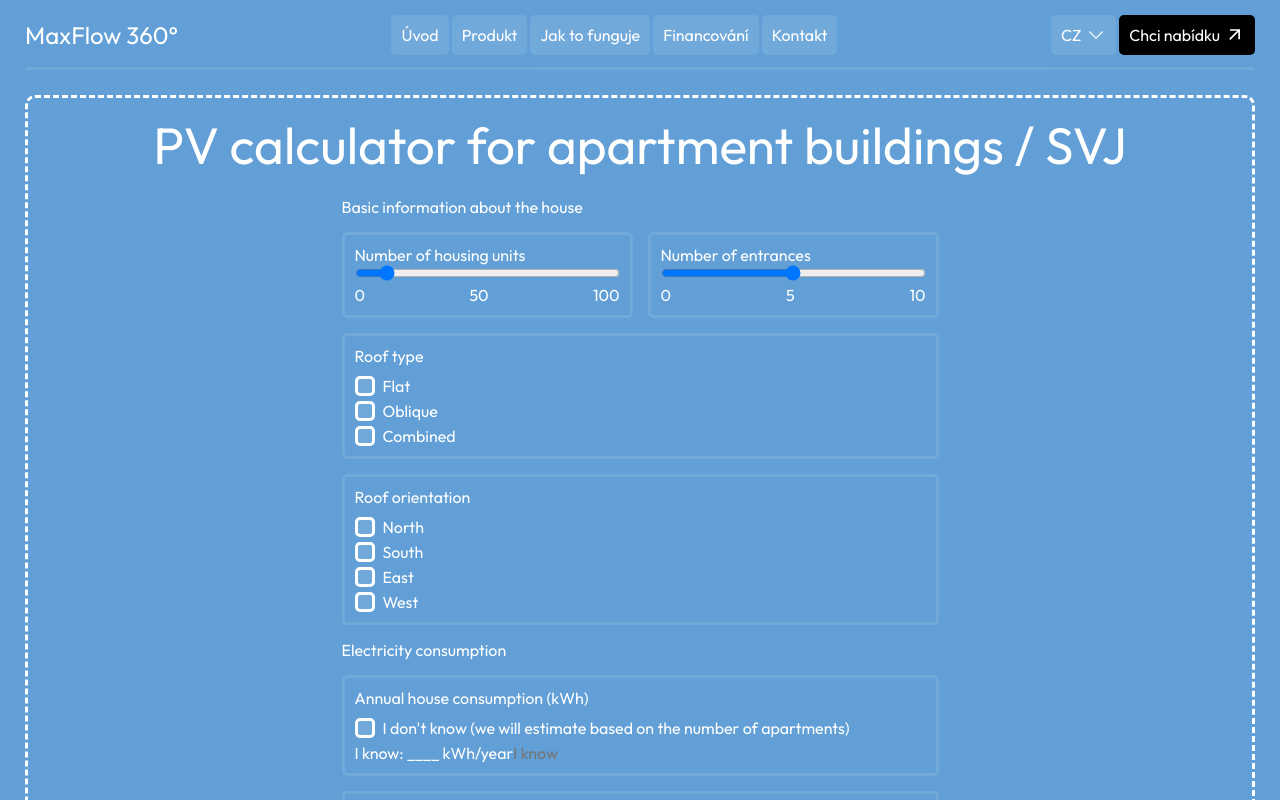
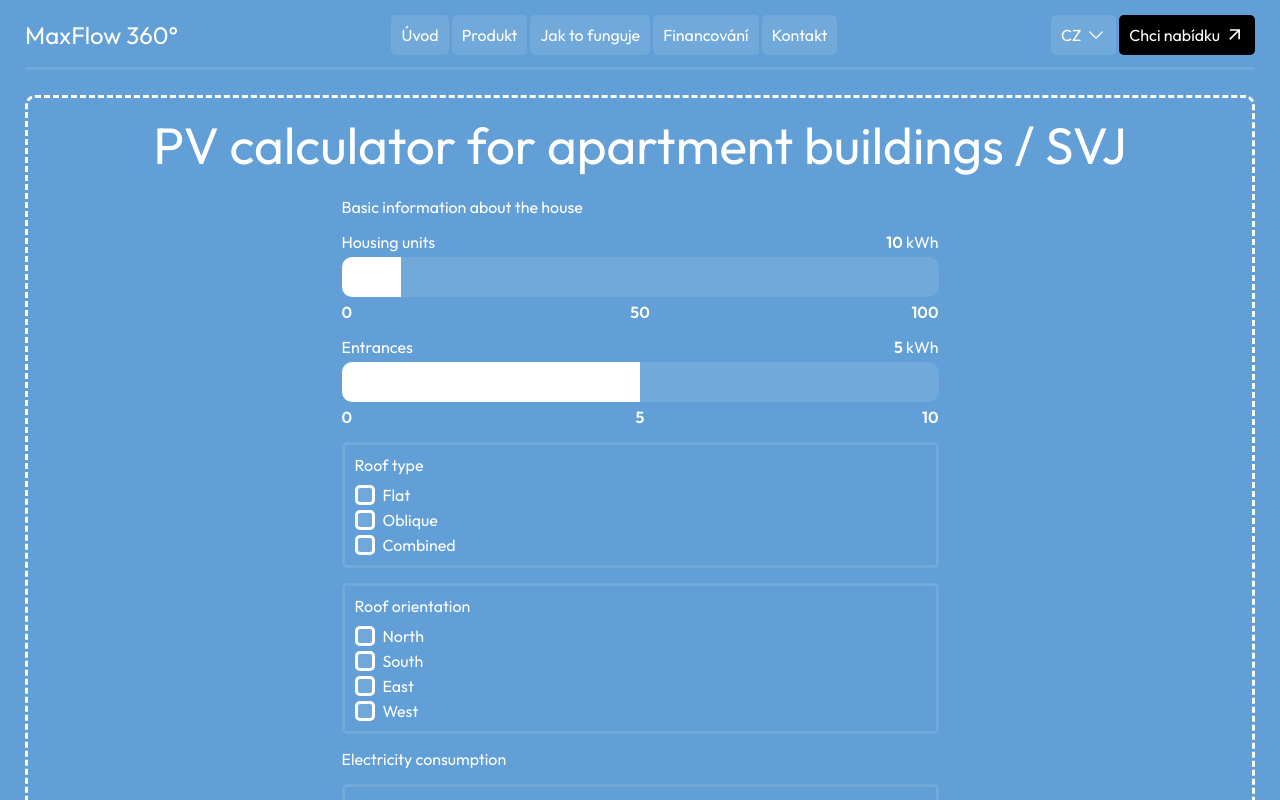
Before and after one commit to stepandordiai/max-flow, a React (Vite) app: page /form-calculator in a window 1280 px wide. Shown: the top 800 px of the page. Built offline with nearby package versions, Linux system fonts and the light colour scheme.

Commit message:
Add Range component

```diff
--- a/src/components/Calculator/Calculator.jsx
+++ b/src/components/Calculator/Calculator.jsx
@@ -1,5 +1,6 @@
 import { useTranslation } from "react-i18next";
 import { useEffect, useState } from "react";
+import Range from "../Range/Range";
 import "./Calculator.scss";
 
 const Calculator = () => {
@@ -35,24 +36,8 @@ const Calculator = () => {
 
 	const year = cena / 2 / usporaAll;
 
-	useEffect(() => {
-		const ranger = document.querySelector(".range");
+	console.log(inputs.batterySize);
 
-		const value = 35;
-		const max = 80;
-		const percent = (value / max) * 100;
-
-		// Initial range width
-		const bgRange = document.querySelector(".bg-range");
-		bgRange.style.width = `${percent}%`;
-
-		ranger.addEventListener("input", (e) => {
-			const value = e.target.value;
-			// TODO:
-			const percent = (value / e.target.max) * 100;
-			document.querySelector(".bg-range").style.width = percent + "%";
-		});
-	}, []);
 	return (
 		<div className="calculator">
 			<h2 className="calculator__title">{t("calculator.title")}</h2>
@@ -109,56 +94,13 @@ const Calculator = () => {
 						/>
 					</div>
 				</div>
-				<div className="calculator__range-wrapper">
-					<label
-						style={{
-							width: "100%",
-							display: "flex",
-							justifyContent: "space-between",
-							alignItems: "center",
-						}}
-						htmlFor="calculator__input4"
-					>
-						<span>{t("calculator.input4")}</span>
-						<span>
-							<span style={{ fontWeight: 600 }}>{inputs.batterySize}</span> kWh
-						</span>
-					</label>
-					<div className="calculator__range-container">
-						<div className="bg-range"></div>
-						<input
-							onChange={handleInputsOnChange}
-							className="range"
-							value={inputs.batterySize}
-							name="batterySize"
-							type="range"
-							min={0}
-							max={80}
-							step={1}
-							id="calculator__input4"
-						/>
-					</div>
-					<div
-						style={{
-							position: "relative",
-							display: "flex",
-							justifyContent: "space-between",
-							fontWeight: 600,
-						}}
-					>
-						<span>0</span>
-						<span
-							style={{
-								position: "absolute",
-								left: "50%",
-								transform: "translateX(-50%)",
-							}}
-						>
-							40
-						</span>
-						<span>80</span>
-					</div>
-				</div>
+				<Range
+					handleInputsOnChange={handleInputsOnChange}
+					value={inputs.batterySize}
+					maxValue={80}
+					name={"batterySize"}
+					label={t("calculator.input4")}
+				/>
 			</div>
 			<div className="calculator__bottom-wrapper">
 				<div className="calculator__bottom-container">
--- a/src/components/Calculator/Calculator.scss
+++ b/src/components/Calculator/Calculator.scss
@@ -45,49 +45,6 @@
 	}
 }
 
-.calculator__range-wrapper {
-	width: 100%;
-	display: flex;
-	justify-content: space-between;
-	flex-direction: column;
-	gap: 5px;
-}
-
-.calculator__range-container {
-	position: relative;
-	overflow: hidden;
-	border-radius: 10px;
-	height: 40px;
-}
-
-.range {
-	-webkit-appearance: none;
-	appearance: none;
-	width: 100%;
-	height: 100%;
-	background: rgba(255, 255, 255, 0.1);
-	border-radius: 10px;
-}
-
-.range::-webkit-slider-thumb {
-	-webkit-appearance: none;
-	appearance: none;
-	height: 40px;
-	// FIXME:
-	width: 40px;
-	box-shadow: none;
-	opacity: 0;
-	cursor: pointer;
-}
-
-.bg-range {
-	background: #fff;
-	position: absolute;
-	height: 60px;
-	width: 0%;
-	pointer-events: none;
-}
-
 .calculator__bottom-wrapper {
 	display: flex;
 	gap: 15px;
--- /dev/null
+++ b/src/components/Range/Range.jsx
@@ -0,0 +1,72 @@
+import "./Range.scss";
+import { useEffect, useRef } from "react";
+import { useTranslation } from "react-i18next";
+
+const Range = ({ handleInputsOnChange, value, maxValue, name, label }) => {
+	const { t } = useTranslation();
+
+	const bgRangeRef = useRef(null);
+
+	useEffect(() => {
+		const percent = (value / maxValue) * 100;
+		if (bgRangeRef.current) {
+			bgRangeRef.current.style.width = `${percent}%`;
+		}
+	}, [value]);
+	return (
+		<>
+			<div className="calculator__range-wrapper">
+				<label
+					style={{
+						width: "100%",
+						display: "flex",
+						justifyContent: "space-between",
+						alignItems: "center",
+					}}
+					htmlFor="calculator__input4"
+				>
+					<span>{label}</span>
+					<span>
+						<span style={{ fontWeight: 600 }}>{value}</span> kWh
+					</span>
+				</label>
+				<div className="calculator__range-container">
+					<div className="bg-range" ref={bgRangeRef}></div>
+					<input
+						onChange={handleInputsOnChange}
+						className="range"
+						value={value}
+						name={name}
+						type="range"
+						min={0}
+						max={maxValue}
+						step={1}
+						id="calculator__input4"
+					/>
+				</div>
+				<div
+					style={{
+						position: "relative",
+						display: "flex",
+						justifyContent: "space-between",
+						fontWeight: 600,
+					}}
+				>
+					<span>0</span>
+					<span
+						style={{
+							position: "absolute",
+							left: "50%",
+							transform: "translateX(-50%)",
+						}}
+					>
+						{maxValue / 2}
+					</span>
+					<span>{maxValue}</span>
+				</div>
+			</div>
+		</>
+	);
+};
+
+export default Range;
--- /dev/null
+++ b/src/components/Range/Range.scss
@@ -0,0 +1,43 @@
+.calculator__range-wrapper {
+	width: 100%;
+	display: flex;
+	justify-content: space-between;
+	flex-direction: column;
+	gap: 5px;
+}
+
+.calculator__range-container {
+	position: relative;
+	overflow: hidden;
+	border-radius: 10px;
+	height: 40px;
+}
+
+.range {
+	-webkit-appearance: none;
+	appearance: none;
+	width: 100%;
+	height: 100%;
+	background: rgba(255, 255, 255, 0.1);
+	border-radius: 10px;
+	-webkit-tap-highlight-color: transparent;
+}
+
+.range::-webkit-slider-thumb {
+	-webkit-appearance: none;
+	appearance: none;
+	height: 40px;
+	// FIXME:
+	width: 40px;
+	box-shadow: none;
+	opacity: 0;
+	cursor: pointer;
+}
+
+.bg-range {
+	background: #fff;
+	position: absolute;
+	height: 60px;
+	width: 0%;
+	pointer-events: none;
+}
--- a/src/pages/FormCalculator/FormCalculator.jsx
+++ b/src/pages/FormCalculator/FormCalculator.jsx
@@ -1,5 +1,6 @@
 import { useState } from "react";
 import "./FormCalculator.scss";
+import Range from "../../components/Range/Range";
 import Checkbox from "../../components/Checkbox/Checkbox";
 
 const FormCalculator = () => {
@@ -19,6 +20,8 @@ const FormCalculator = () => {
 		tel: "",
 	});
 
+	// console.log(inputs.housingUnits);
+
 	const handleChange = (e) => {
 		const { name, type, value, checked } = e.target;
 
@@ -27,8 +30,6 @@ const FormCalculator = () => {
 			[name]: type === "checkbox" ? (checked ? value : "") : value,
 		}));
 	};
-
-	console.log(inputs.roofType);
 
 	return (
 		<div className="form-calculator">
@@ -41,51 +42,21 @@ const FormCalculator = () => {
 				method="POST"
 			>
 				<p>Basic information about the house</p>
-				<div
-					style={{ display: "flex", justifyContent: "space-between", gap: 15 }}
-				>
-					<div className="form-calculator__form-container">
-						<label style={{ marginBottom: 5 }} htmlFor="">
-							Number of housing units
-						</label>
-						<input
-							style={{ width: "100%" }}
-							onChange={handleChange}
-							type="range"
-							name="housingUnits"
-							min={0}
-							max={100}
-							step={1}
-							value={inputs.housingUnits}
-							id=""
-						/>
-						<div style={{ display: "flex", justifyContent: "space-between" }}>
-							<span>0</span>
-							<span>50</span>
-							<span>100</span>
-						</div>
-					</div>
-					<div className="form-calculator__form-container">
-						<label htmlFor="" style={{ marginBottom: 5 }}>
-							Number of entrances
-						</label>
-						<input
-							style={{ width: "100%" }}
-							onChange={handleChange}
-							type="range"
-							name="entrances"
-							min={0}
-							max={10}
-							step={1}
-							value={inputs.entrances}
-							id=""
-						/>
-						<div style={{ display: "flex", justifyContent: "space-between" }}>
-							<span>0</span>
-							<span>5</span>
-							<span>10</span>
-						</div>
-					</div>
+				<div className="form-calculator__range-container">
+					<Range
+						handleInputsOnChange={handleChange}
+						value={inputs.housingUnits}
+						name={"housingUnits"}
+						maxValue={100}
+						label={"Housing units"}
+					/>
+					<Range
+						handleInputsOnChange={handleChange}
+						value={inputs.entrances}
+						name={"entrances"}
+						maxValue={10}
+						label={"Entrances"}
+					/>
 				</div>
 				<div className="form-calculator__form-container">
 					<p style={{ marginBottom: 10 }}>Roof type</p>
--- a/src/pages/FormCalculator/FormCalculator.scss
+++ b/src/pages/FormCalculator/FormCalculator.scss
@@ -27,6 +27,11 @@
 	padding: 10px;
 	border-radius: 5px;
 	width: 100%;
+}
+
+.form-calculator__range-container {
+	display: flex;
+	gap: 15px;
 }
 
 .form-calculator__input-container {
@@ -73,6 +78,12 @@
 	}
 }
 
+@media screen and (width < 8960px) {
+	.form-calculator__range-container {
+		flex-direction: column;
+	}
+}
+
 @media screen and (width < 600px) {
 	.form {
 		width: 100%;
```
